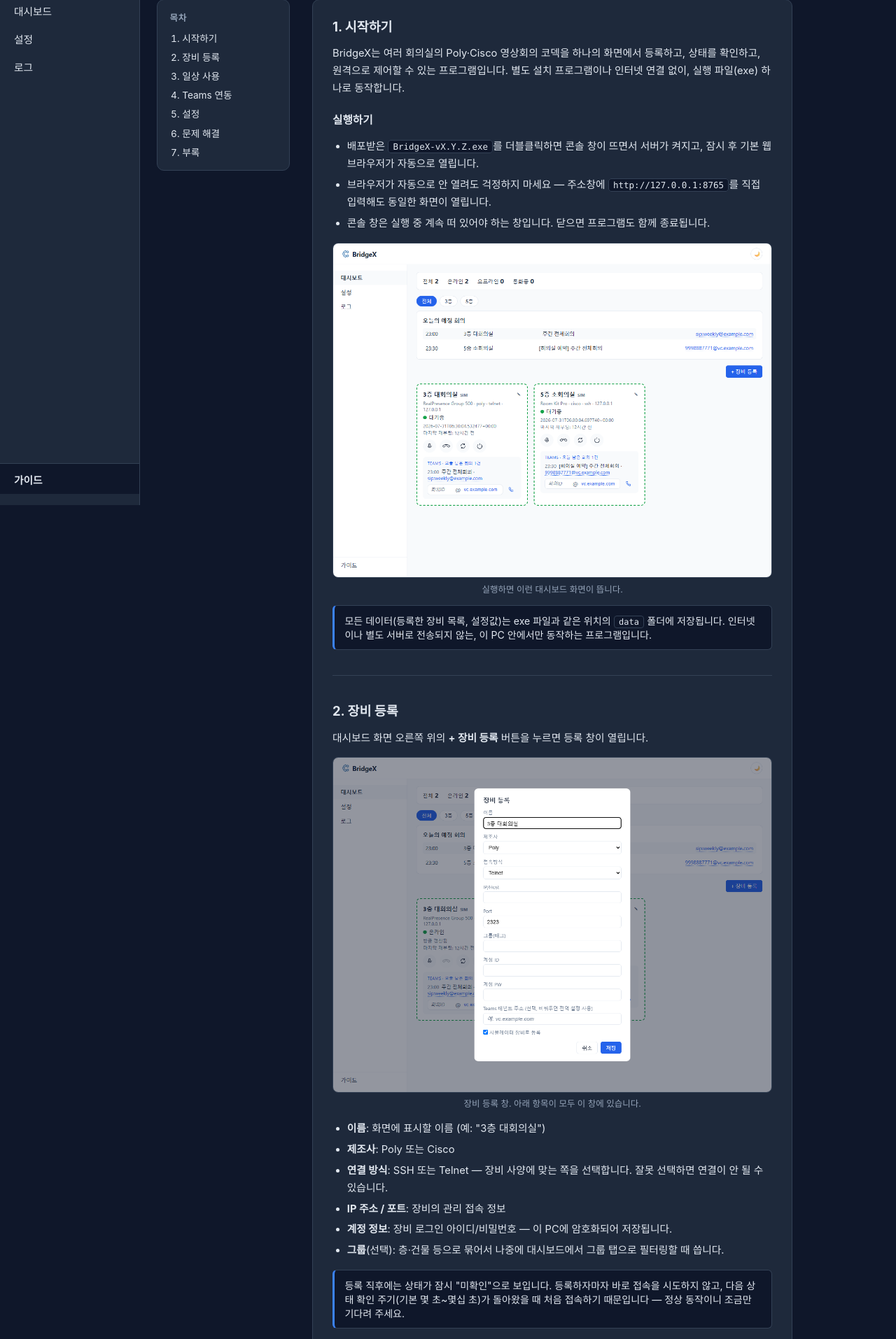
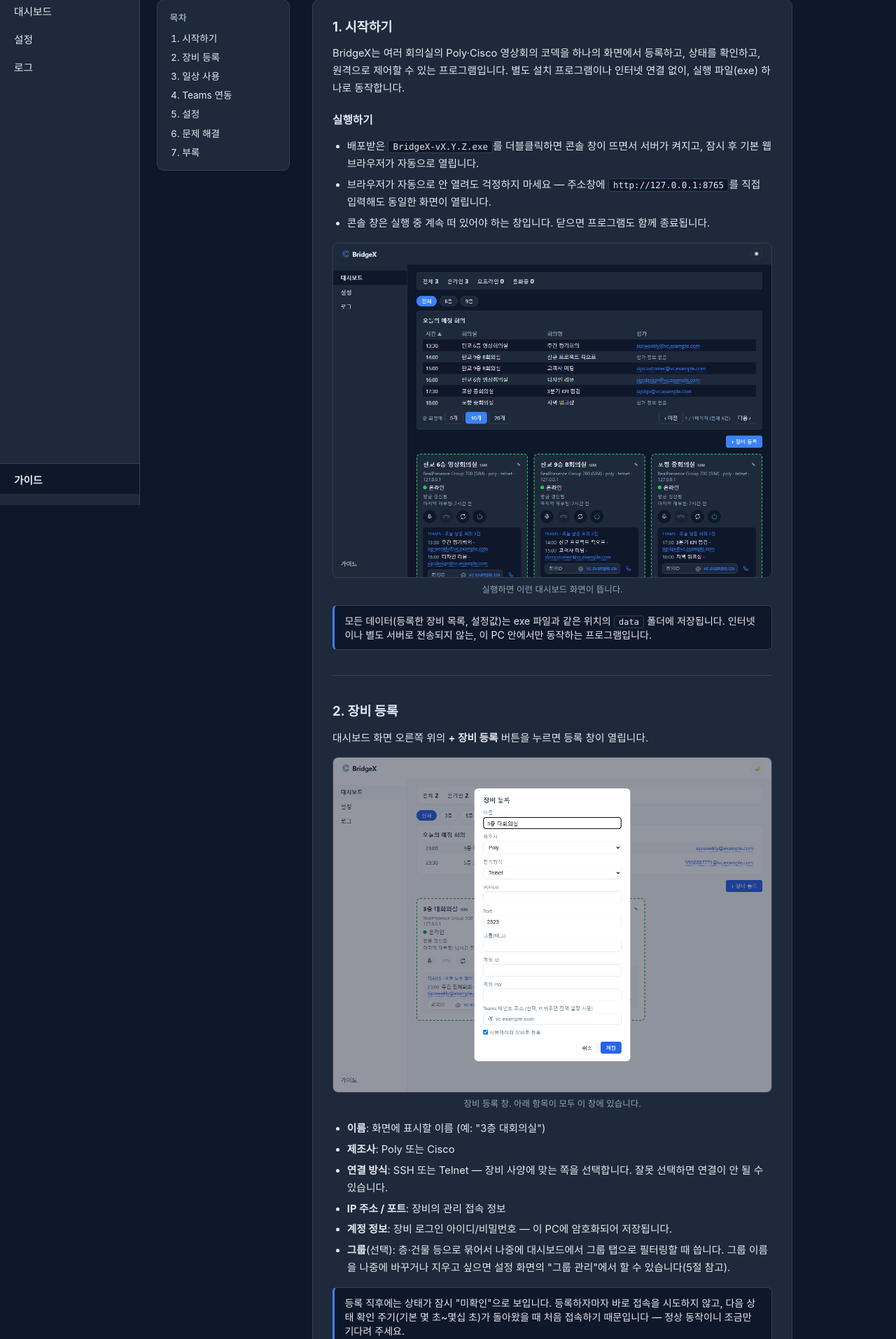
Before and after one commit to DevCoreDXI76/codec_control_center, a FastAPI app: page /guide in a window 1280 px wide. Shown: the part 78-1992 px from the top of the page at 70% size. Run offline with FastAPI, Linux system fonts and the light colour scheme; parts of the project's set-up code (start-up, migrations or seed data) failed here and were passed over.

Commit message:
docs: 가이드 내용·스크린샷을 최근 대시보드 변경사항에 맞게 갱신
오늘의 예정 회의(정렬/페이지네이션)와 그룹 관리(이름 수정/삭제) 절 추가,
로그 복사/다운로드 안내 추가. 기존 대시보드/설정 스크린샷을 다크모드
기본값과 새 UI를 반영해 재촬영하고, 신규 절용 스크린샷 2장 추가.

Co-Authored-By: Claude Sonnet 5 <noreply@anthropic.com>

```diff
--- a/app/templates/guide.html
+++ b/app/templates/guide.html
@@ -83,7 +83,8 @@
               <li><strong>계정 정보</strong>: 장비 로그인 아이디/비밀번호 — 이 PC에 암호화되어
                 저장됩니다.</li>
               <li><strong>그룹</strong>(선택): 층·건물 등으로 묶어서 나중에 대시보드에서
-                그룹 탭으로 필터링할 때 씁니다.</li>
+                그룹 탭으로 필터링할 때 씁니다. 그룹 이름을 나중에 바꾸거나 지우고 싶으면
+                설정 화면의 "그룹 관리"에서 할 수 있습니다(5절 참고).</li>
             </ul>
             <div class="guide-callout">
               등록 직후에는 상태가 잠시 "미확인"으로 보입니다. 등록하자마자 바로 접속을 시도하지
@@ -121,9 +122,24 @@
 
           <section id="teams">
             <h2>4. Teams 연동</h2>
-            <h3>오늘 예정된 회의</h3>
-            <p>장비가 캘린더에 등록되어 있으면, 카드에 오늘 남은 회의 목록이 시간순으로 표시됩니다.
-              회의 링크를 클릭하면 그 자리에서 바로 참가 명령을 보냅니다.</p>
+            <h3>오늘의 예정 회의 (전체 한눈에 보기)</h3>
+            <p>대시보드 맨 위 "오늘의 예정 회의" 표에는 등록된 모든 장비의 오늘 남은 회의가
+              모여서 표시됩니다. <strong>시간·회의실·회의명·참가</strong> 열 제목을 클릭하면
+              그 기준으로 정렬되고, 다시 클릭하면 오름차순/내림차순이 바뀝니다.</p>
+            <figure>
+              <img src="/static/img/guide/guide-meetings-table.png" alt="오늘의 예정 회의 표 — 시간/회의실/회의명/참가 정렬 헤더, 페이지 크기 5/10/20 선택, 이전/다음 페이지 이동" />
+              <figcaption>정렬·페이지네이션이 적용된 "오늘의 예정 회의" 표.</figcaption>
+            </figure>
+            <ul>
+              <li>표 아래에서 한 화면에 보일 줄 수를 <strong>5개/10개/20개</strong> 중에서
+                고를 수 있습니다.</li>
+              <li>"이전"/"다음" 버튼으로 페이지를 넘길 수 있습니다.</li>
+              <li>정렬 기준과 한 화면 줄 수는 다음에 다시 열어도 그대로 유지됩니다(페이지
+                번호 자체는 새로고침하면 처음으로 돌아갑니다).</li>
+            </ul>
+            <h3>장비 카드별 회의 목록</h3>
+            <p>장비가 캘린더에 등록되어 있으면, 카드에도 그 장비의 오늘 남은 회의 목록이
+              시간순으로 표시됩니다. 회의 링크를 클릭하면 그 자리에서 바로 참가 명령을 보냅니다.</p>
             <figure>
               <img src="/static/img/guide/guide-teams-meetings.png" alt="카드에 표시되는 오늘 남은 회의 목록 — 시간, 회의 제목, 참가 링크" />
               <figcaption>카드에 이렇게 표시됩니다. 파란 링크를 클릭하면 바로 참가합니다.</figcaption>
@@ -155,6 +171,21 @@
               <li><strong>Teams 테넌트 주소</strong> — 회의 ID 직접 다이얼에 쓰이는 기본 주소.
                 장비별로 다른 주소가 필요하면 장비 수정 창에서 개별 설정도 가능합니다.</li>
             </ul>
+            <h3>그룹 관리</h3>
+            <p>장비 등록 시 입력한 그룹 이름은 설정 화면 아래쪽 "그룹 관리" 목록에서 나중에
+              바꾸거나 지울 수 있습니다.</p>
+            <figure>
+              <img src="/static/img/guide/guide-group-manage.png" alt="설정 화면의 그룹 관리 목록 — 그룹명과 소속 장비 수, 이름 수정(✎)·삭제(🗑) 버튼" />
+              <figcaption>설정 화면 아래쪽의 그룹 관리 목록.</figcaption>
+            </figure>
+            <ul>
+              <li><strong>✎ (이름 수정)</strong> — 그룹에 속한 장비 전체의 그룹 이름이 한
+                번에 바뀝니다. 이미 있는 다른 그룹 이름으로는 바꿀 수 없습니다(합쳐지지 않고
+                오류로 막힙니다).</li>
+              <li><strong>🗑 (삭제)</strong> — 그 그룹에 속한 장비들에서 그룹 이름표만
+                지웁니다. <strong>장비 자체는 삭제되지 않습니다</strong> — 그룹 탭에서만 안
+                보이게 되고, "전체" 탭에는 계속 나타납니다.</li>
+            </ul>
           </section>
 
           <section id="troubleshooting">
@@ -175,6 +206,10 @@
             <p>왼쪽 메뉴 <strong>로그</strong> 화면에서 확인할 수 있습니다. "제어 로그" 탭은 내가
               실행한 명령(음소거·다이얼·재부팅 등)의 성공/실패 이력, "시스템 로그" 탭은 프로그램
               내부에서 발생한 오류를 원문 그대로 보여줍니다.</p>
+            <p>화면 위쪽의 <strong>전체 복사</strong> 버튼으로 보이는 로그를 그대로 복사해
+              붙여넣을 수 있고, <strong>txt 다운로드</strong> 버튼으로 파일로 저장해 담당
+              개발팀에 전달할 수 있습니다. 두 버튼 모두 제어 로그·시스템 로그 탭 둘 다에서
+              사용할 수 있습니다.</p>
           </section>
 
           <section id="appendix">
```
Also changed, not shown: app/static/img/guide/guide-dashboard-overview.png, app/static/img/guide/guide-group-manage.png (added), app/static/img/guide/guide-meetings-table.png (added), app/static/img/guide/guide-settings.png.
